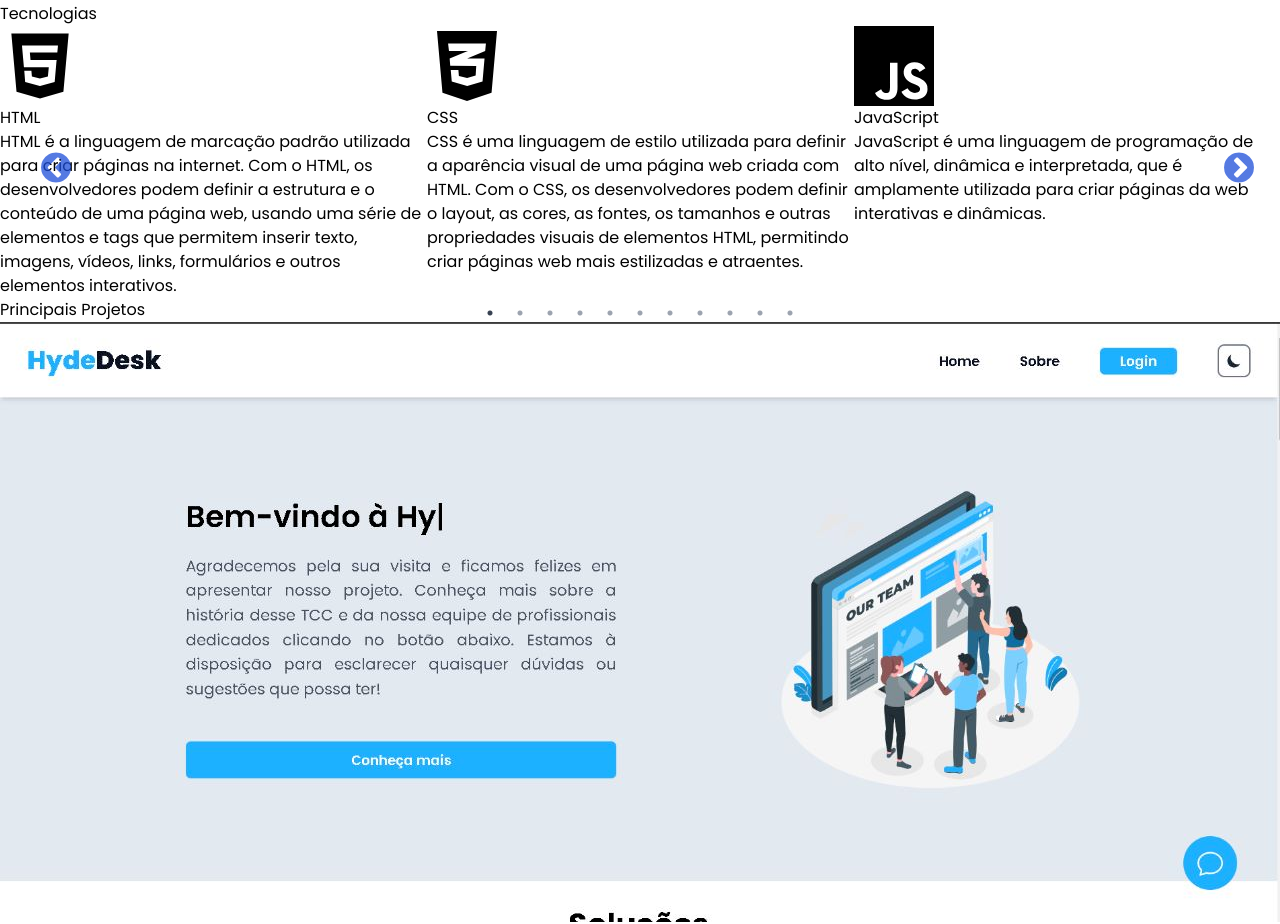
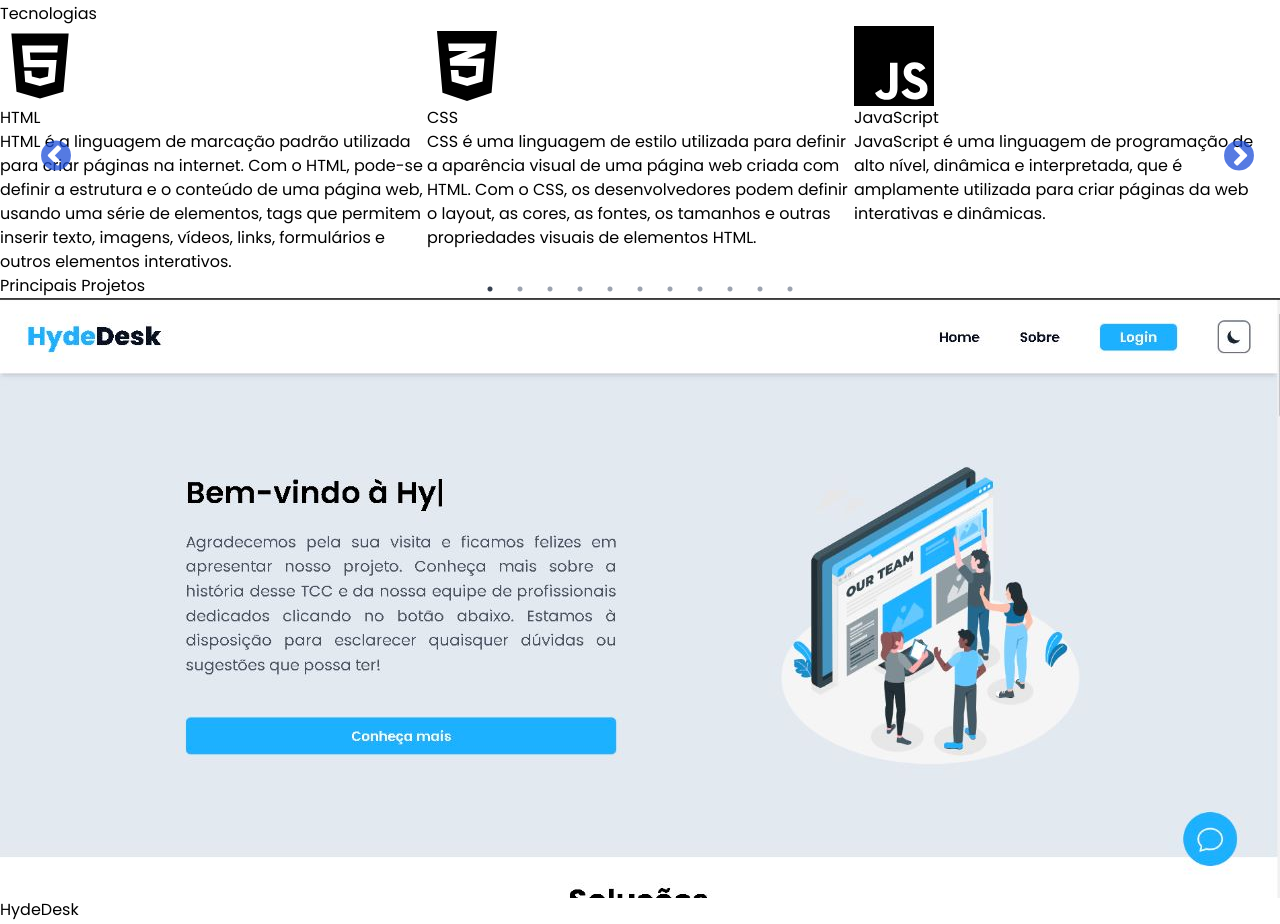
Before and after one commit to NeckBlick/Portfoilio, a React (Vite) app: page / in a window 1280 px wide. Shown: the part 1120-2044 px from the top of the page. Built offline with nearby package versions, Linux system fonts and the light colour scheme.

Commit message:
Correção dos textos dos card de tecnologias

```diff
--- a/src/components/SliderTecnologias/index.jsx
+++ b/src/components/SliderTecnologias/index.jsx
@@ -59,8 +59,8 @@ export default function SliderTecnologias() {
                 title="HTML"
                 icon={<AiFillHtml5 size={80} />}
                 description="HTML é a linguagem de marcação padrão utilizada para criar páginas na internet.
-                Com o HTML, os desenvolvedores podem definir a estrutura e o conteúdo de uma página web, usando uma
-                série de elementos e tags que permitem inserir texto, imagens, vídeos, links, formulários e outros elementos
+                Com o HTML, pode-se definir a estrutura e o conteúdo de uma página web, usando uma
+                série de elementos, tags que permitem inserir texto, imagens, vídeos, links, formulários e outros elementos
                 interativos."
               />
         <CardTecnologias
@@ -68,7 +68,7 @@ export default function SliderTecnologias() {
                 icon={<FaCss3Alt size={80} />}
                 description="CSS é uma linguagem de estilo utilizada para definir a aparência visual de uma página web criada
                 com HTML. Com o CSS, os desenvolvedores podem definir o layout, as cores, as fontes, os tamanhos e outras
-                propriedades visuais de elementos HTML, permitindo criar páginas web mais estilizadas e atraentes. "
+                propriedades visuais de elementos HTML."
               />
         <CardTecnologias
                 title="JavaScript"
```
